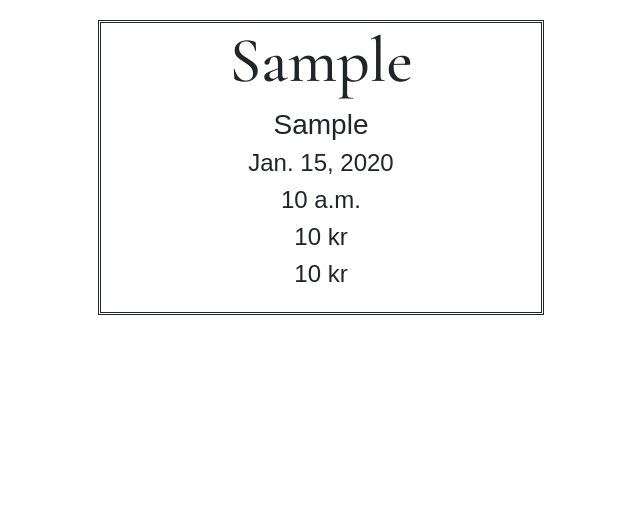
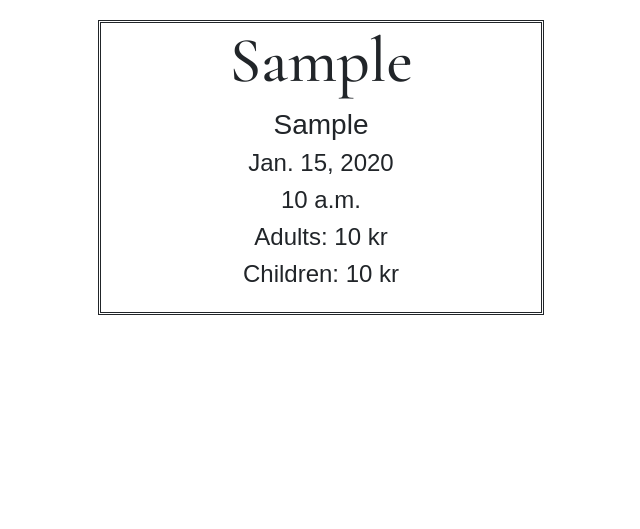
Before and after one commit to notandy82/st-patricks-banquet, a Django app: page / in a window 1280 px wide. Shown: the part 56-585 px from the top of the page, without its empty margins (319-959 px from the left). Run offline with Django 3.2, Linux system fonts and the light colour scheme; tables that the repository leaves empty hold one stand-in row (values such as "Sample post"); some libraries are stand-ins or nearby versions; some web fonts are replaced.

Commit message:
Connect css file to html using {%  %}

```diff
--- a/templates/base.html
+++ b/templates/base.html
@@ -1,3 +1,4 @@
+{% load static %}
 <!DOCTYPE html>
 <html lang="en">
 <head>
@@ -8,7 +9,7 @@
     <link href="https://cdn.jsdelivr.net/npm/bootstrap@5.2.0/dist/css/bootstrap.min.css" rel="stylesheet" integrity="sha384-gH2yIJqKdNHPEq0n4Mqa/HGKIhSkIHeL5AyhkYV8i59U5AR6csBvApHHNl/vI1Bx" crossorigin="anonymous">
     <script src="https://cdn.jsdelivr.net/npm/bootstrap@5.2.0/dist/js/bootstrap.bundle.min.js" integrity="sha384-A3rJD856KowSb7dwlZdYEkO39Gagi7vIsF0jrRAoQmDKKtQBHUuLZ9AsSv4jD4Xa" crossorigin="anonymous"></script>
     <title>{% block title %}Base{% endblock %}</title>
-    <link rel="stylesheet" href="/static/css/style.css">
+    <link rel="stylesheet" href="{% static 'css/style.css' %}">
 
 </head>
 <body>
--- a/templates/booking-list.html
+++ b/templates/booking-list.html
@@ -28,6 +28,12 @@
                 {% if forloop.counter|divisibleby:2 %}
                 <div class="row">
                 {% endif %}
+                {% empty %}
+                <div>
+                    <h1>You have not made any bookings</h1>
+                    <div><a href="{% url 'new-booking' %}"><i class="fab fa-solid fa-party-horn"></i></a></div>
+                </div>
+
                 {% endfor %}
                 </div>
             </div>
--- a/templates/index.html
+++ b/templates/index.html
@@ -9,8 +9,8 @@
             <h3>{{ post.location }}</h3>
             <h4>{{ post.date }}</h4>
             <h4>{{ post.time }}</h4>
-            <h4>{{ post.adult_price }} kr</h4>
-            <h4>{{ post.child_price }} kr</h4>
+            <h4>Adults: {{ post.adult_price }} kr</h4>
+            <h4>Children: {{ post.child_price }} kr</h4>
             {% if user.is_superuser %}
             <a href="{% url 'post-update' post.slug %}" class="btn orange-button" role="button">Update</a>
             {% endif %}
```
